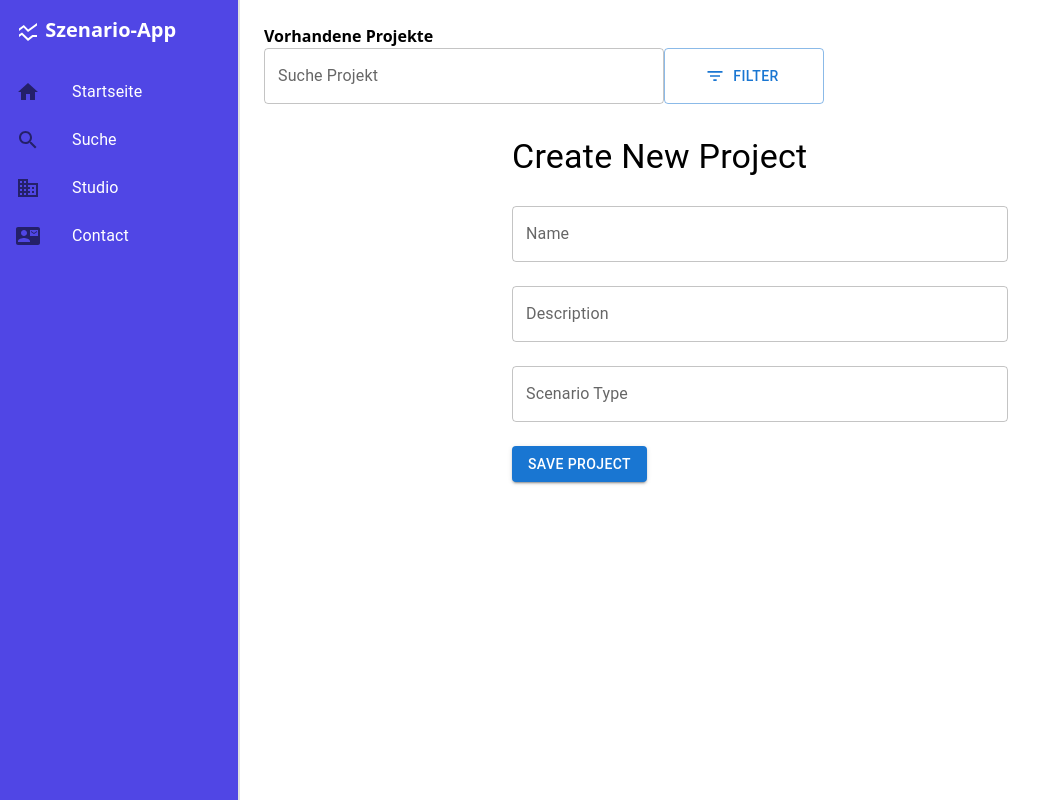
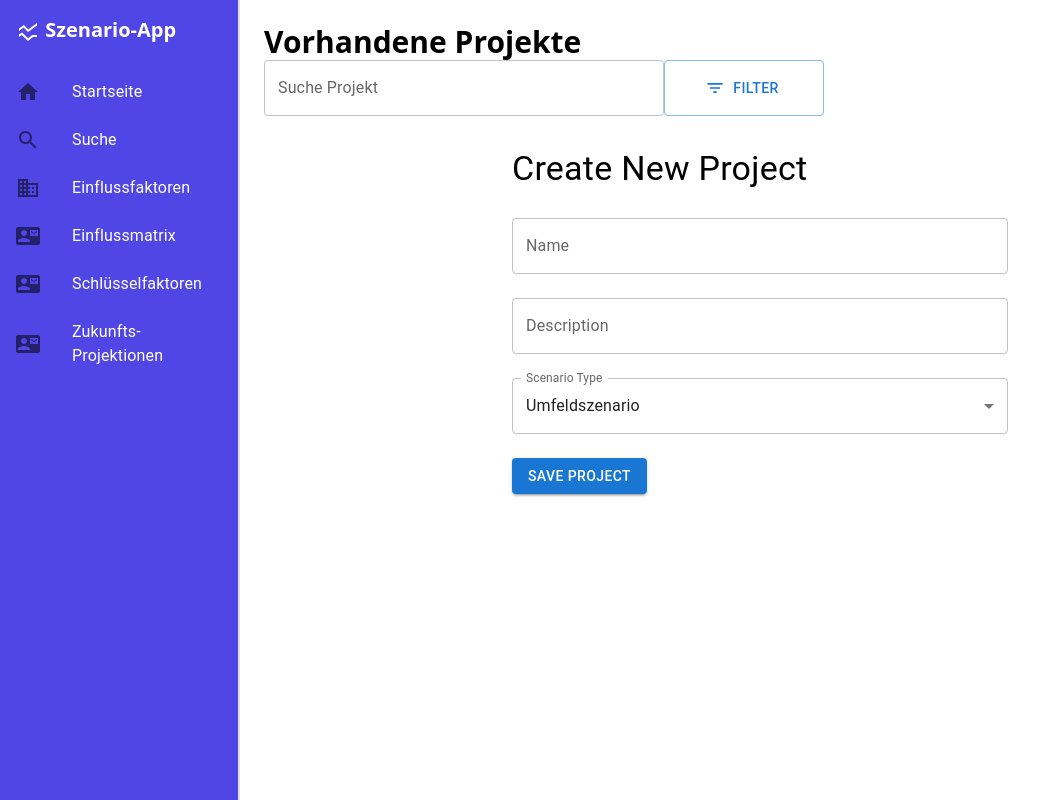
Before and after one commit to WWI2021G/scenario-manager, a Next.js app in the folder frontend/: page / in a window 1280 px wide. Both pictures are taken after a click on the button "ERSTELLE NEUES PROJEKT". Shown: the whole page, without its empty margins (0-1055 px from the left). Built offline with nearby package versions, Linux system fonts and the light colour scheme.

Commit message:
feat: Added ability to modify keyFactor

```diff
--- a/frontend/src/app/page.tsx
+++ b/frontend/src/app/page.tsx
@@ -26,7 +26,7 @@ export default function Home() {
 
   return (
     <>
-      <div className="font-bold text-md">Vorhandene Projekte</div>
+      <div className="font-bold text-3xl">Vorhandene Projekte</div>
       <div className="flex flex-row">
         <TextField className="my-4 w-[400px]" label="Suche Projekt" variant="outlined" />
         <Button className="text-black my-4 mx-2 w-40 justify-center border-gray-400" variant={"outlined"}
--- a/frontend/src/components/main/InfluencingMatrix.tsx
+++ b/frontend/src/components/main/InfluencingMatrix.tsx
@@ -39,7 +39,7 @@ const InfluencMatrixComponent: React.FC = () => {
   return (
     <Box sx={{ width: '80%', margin: '0 auto', mt: 4 }}>
       <Typography variant="h4" component="h1" gutterBottom>
-        Influence Matrix
+        Einflussmatrix
       </Typography>
       <TableContainer>
         <Table sx={{ borderCollapse: 'collapse' }}>
--- a/frontend/src/components/main/KeyFactorForm.tsx
+++ b/frontend/src/components/main/KeyFactorForm.tsx
@@ -1,16 +1,14 @@
-import React, { useState } from 'react';
+import React, { useState, useEffect } from 'react';
+import { TextField, Button, Box } from '@mui/material';
 import { KeyFactor } from '@/types';
-import Box from '@mui/material/Box';
-import TextField from '@mui/material/TextField';
-import Button from '@mui/material/Button';
-import MenuItem from '@mui/material/MenuItem';
 
 interface KeyFactorFormProps {
   onSubmit: (keyFactor: KeyFactor) => void;
   onCancel: () => void;
+  initialData?: KeyFactor | null;
 }
 
-const KeyFactorForm: React.FC<KeyFactorFormProps> = ({ onSubmit, onCancel }) => {
+const KeyFactorForm: React.FC<KeyFactorFormProps> = ({ onSubmit, onCancel, initialData }) => {
   const [keyFactor, setKeyFactor] = useState<KeyFactor>({
     id: 0,
     title: '',
@@ -19,12 +17,15 @@ const KeyFactorForm: React.FC<KeyFactorFormProps> = ({ onSubmit, onCancel }) =>
     currentStateDescription: '',
   });
 
+  useEffect(() => {
+    if (initialData) {
+      setKeyFactor(initialData);
+    }
+  }, [initialData]);
+
   const handleChange = (e: React.ChangeEvent<HTMLInputElement>) => {
     const { name, value } = e.target;
-    setKeyFactor({
-      ...keyFactor,
-      [name]: value,
-    });
+    setKeyFactor({ ...keyFactor, [name]: value });
   };
 
   const handleSubmit = (e: React.FormEvent) => {
@@ -33,46 +34,57 @@ const KeyFactorForm: React.FC<KeyFactorFormProps> = ({ onSubmit, onCancel }) =>
   };
 
   return (
-    <Box component="form" onSubmit={handleSubmit}>
+    <Box
+      component="form"
+      onSubmit={handleSubmit}
+      sx={{
+        display: 'flex',
+        flexDirection: 'column',
+        gap: 2,
+        maxWidth: '800px',
+        margin: '0 auto',
+      }}
+    >
       <TextField
         label="Title"
         name="title"
         value={keyFactor.title}
         onChange={handleChange}
-        fullWidth
-        margin="normal"
+        required
       />
       <TextField
         label="Description"
         name="description"
         value={keyFactor.description}
         onChange={handleChange}
-        fullWidth
-        margin="normal"
+        required
+        multiline
+        rows={4}
       />
       <TextField
         label="Property"
         name="property"
         value={keyFactor.property}
         onChange={handleChange}
-        fullWidth
-        margin="normal"
+        required
       />
       <TextField
         label="Current State Description"
         name="currentStateDescription"
         value={keyFactor.currentStateDescription}
         onChange={handleChange}
-        fullWidth
-        margin="normal"
+        required
+        multiline
+        rows={4}
       />
-
-      <Button type="submit" variant="contained" className='bg-primary hover:bg-primary-hover mr-4'>
-        Add KeyFactor Description
-      </Button>
-      <Button type="button" variant="contained" color="secondary" onClick={onCancel}>
-        Back
-      </Button>
+      <Box sx={{ display: 'flex', justifyContent: 'space-between' }}>
+        <Button variant="contained" color="primary" type="submit">
+          {initialData ? 'Update KeyFactor' : 'Add KeyFactor'}
+        </Button>
+        <Button variant="outlined" color="secondary" onClick={onCancel}>
+          Cancel
+        </Button>
+      </Box>
     </Box>
   );
 };
--- a/frontend/src/components/main/ScenarioProjectForm.tsx
+++ b/frontend/src/components/main/ScenarioProjectForm.tsx
@@ -1,7 +1,8 @@
-import * as React from 'react';
-import { useState } from 'react';
-import { Box, Button, TextField, Typography, List, ListItem, ListItemText } from '@mui/material';
-import { InfluencingFactor, ScenarioProject } from "@/types";
+import * as React from "react";
+import { useState } from "react";
+import { Box, Button, FormControl, InputLabel, MenuItem, Select, TextField, Typography } from "@mui/material";
+import { ScenarioProject, ScenarioType } from "@/types";
+import { SelectChangeEvent } from "@mui/material/Select";
 
 export default function ScenarioProjectForm({ onSave }: { onSave: (project: ScenarioProject) => void }) {
   const [project, setProject] = useState<ScenarioProject>({
@@ -11,12 +12,23 @@ export default function ScenarioProjectForm({ onSave }: { onSave: (project: Scen
     keyFactors: [],
     futureProjections: [],
     projectionBundles: [],
-    scenarioType: '',
+    scenarioType: ScenarioType.Umfeldszenario,
   });
 
   const handleChange = (e: React.ChangeEvent<HTMLInputElement>) => {
     const { name, value } = e.target;
-    setProject({ ...project, [name]: value });
+    setProject(prevProject => ({
+      ...prevProject,
+      [name]: value
+    }));
+  };
+
+  const handleSelectChange = (e: SelectChangeEvent<ScenarioType>) => {
+    const { name, value } = e.target;
+    setProject(prevProject => ({
+      ...prevProject,
+      [name]: value as ScenarioType
+    }));
   };
 
   const handleSubmit = (e: React.FormEvent) => {
@@ -29,8 +41,13 @@ export default function ScenarioProjectForm({ onSave }: { onSave: (project: Scen
       keyFactors: [],
       futureProjections: [],
       projectionBundles: [],
-      scenarioType: '',
+      scenarioType: ScenarioType.Umfeldszenario,
     });
+  };
+
+  const handleCancel = () => {
+    // Placeholder function for cancel
+
   };
 
   return (
@@ -57,16 +74,22 @@ export default function ScenarioProjectForm({ onSave }: { onSave: (project: Scen
           margin="normal"
           variant="outlined"
         />
-        <TextField
-          label="Scenario Type"
-          name="scenarioType"
-          value={project.scenarioType}
-          onChange={handleChange}
-          fullWidth
-          margin="normal"
-          variant="outlined"
-        />
-        <Button type="submit" variant="contained" color="primary" sx={{ mt: 2 }}>
+        <FormControl fullWidth margin="normal">
+          <InputLabel>Scenario Type</InputLabel>
+          <Select
+            name="scenarioType"
+            value={project.scenarioType}
+            onChange={handleSelectChange}
+            label="Scenario Type"
+          >
+            {Object.values(ScenarioType).map((type) => (
+              <MenuItem key={type} value={type}>
+                {type}
+              </MenuItem>
+            ))}
+          </Select>
+        </FormControl>
+        <Button type="submit" variant="contained" className='bg-primary hover:bg-primary-hover' sx={{ mt: 2 }}>
           Save Project
         </Button>
       </form>
--- a/frontend/src/components/sub/Sidebar.tsx
+++ b/frontend/src/components/sub/Sidebar.tsx
@@ -9,7 +9,7 @@ import ListItemText from '@mui/material/ListItemText';
 import HomeIcon from '@mui/icons-material/Home';
 import ContactMailIcon from '@mui/icons-material/ContactMail';
 import BusinessIcon from '@mui/icons-material/Business';
-import { useRouter } from 'next/navigation';
+import { useRouter, usePathname } from 'next/navigation';
 import Search from "@mui/icons-material/Search";
 import { SsidChart } from "@mui/icons-material";
 
@@ -17,6 +17,7 @@ const drawerWidth = 240;
 
 const SideNavbar = () => {
   const router = useRouter();
+  const pathname = usePathname();
 
   const handleNavigation = (path: string) => {
     router.push(path);
@@ -35,16 +36,21 @@ const SideNavbar = () => {
         color: 'white',
       }}
     >
-      <div className="m-4 font-bold text-xl"><SsidChart/> Szenario-App</div>
+      <div className="m-4 font-bold text-xl"><SsidChart /> Szenario-App</div>
       <List>
         {[
           { text: 'Startseite', icon: <HomeIcon />, path: '/' },
           { text: 'Suche', icon: <Search />, path: '/about' },
-          { text: 'Studio', icon: <BusinessIcon />, path: '/studio' },
-          { text: 'Contact', icon: <ContactMailIcon />, path: '/contact' },
+          { text: 'Einflussfaktoren', icon: <BusinessIcon />, path: '/influencing-factors' },
+          { text: 'Einflussmatrix', icon: <ContactMailIcon />, path: '/influence-matrix' },
+          { text: 'Schlüsselfaktoren', icon: <ContactMailIcon />, path: '/keyfactors' },
+          { text: 'Zukunfts-Projektionen', icon: <ContactMailIcon />, path: '/future-projection' },
         ].map((item) => (
           <ListItem key={item.text} disablePadding>
-            <ListItemButton className="mx-2 rounded-md hover:bg-[#4438ca]" onClick={() => handleNavigation(item.path)}>
+            <ListItemButton
+              className={`m-2 rounded-md ${pathname === item.path ? 'bg-[#4438ca]' : 'hover:bg-[#4438ca]'}`}
+              onClick={() => handleNavigation(item.path)}
+            >
               <ListItemIcon className='text-white'>{item.icon}</ListItemIcon>
               <ListItemText primary={item.text} />
             </ListItemButton>
--- a/frontend/src/pages/future-projection/index.tsx
+++ b/frontend/src/pages/future-projection/index.tsx
@@ -5,7 +5,7 @@ import FutureProjectionForm from "@/components/main/FutureProjectionForm";
 const KeyFactorsPage: React.FC = () => {
   return (
     <RootLayout>
-      <h1>Future Projections</h1>
+      <h1 className='text-3xl font-bold my-4'>Future Projections</h1>
       <FutureProjectionForm />
     </RootLayout>
   );
--- a/frontend/src/pages/influencing-factors/index.tsx
+++ b/frontend/src/pages/influencing-factors/index.tsx
@@ -28,7 +28,7 @@ export default function InfluencingFactorsPage() {
   return (
     <RootLayout>
     <Box sx={{ width: '80%', margin: '0 auto', mt: 4 }}>
-      <h1 className='text-2xl my-4 font-bold'>Einflussfaktorenliste</h1>
+      <h1 className='text-3xl my-4 font-bold'>Einflussfaktorenliste</h1>
       <h2 className='text-lg my-2'>{currentSelectedProject}</h2>
       <Button variant="contained" className={'bg-primary hover:bg-primary-hover'} onClick={handleCreate} sx={{ mb: 2 }}>
         Create New Influencing Factor
--- a/frontend/src/pages/keyfactors/index.tsx
+++ b/frontend/src/pages/keyfactors/index.tsx
@@ -5,7 +5,7 @@ import KeyFactorTable from '@/components/sub/KeyFactorTable';
 const KeyFactorsPage: React.FC = () => {
   return (
     <RootLayout>
-      <h1>Key Factors</h1>
+      <h1 className='text-3xl my-4 font-bold'>Schlüsselfaktoren</h1>
       <KeyFactorTable />
     </RootLayout>
   );
--- a/frontend/src/types.ts
+++ b/frontend/src/types.ts
@@ -7,6 +7,15 @@ export enum Probability {
 export enum ProjectionType {
   TREND = 'TREND',
   EXTREME = 'EXTREME',
+}
+
+export enum ScenarioType {
+  Umfeldszenario = "Umfeldszenario",
+  LangfristigesUmfeldszenario = "LangfristigesUmfeldszenario",
+  KurzfristigesUmfeldszenario = "KurzfristigesUmfeldszenario",
+  Systemszenario = "Systemszenario",
+  RisikomeidendesSystemszenario = "RisikomeidendesSystemszenario",
+  RisikosuchendesSystemszenario = "RisikosuchendesSystemszenario",
 }
 
 export interface KeyFactor {
@@ -44,7 +53,7 @@ export interface ScenarioProject {
   keyFactors: KeyFactor[];
   futureProjections: FutureProjection[];
   projectionBundles: ProjectionBundle[];
-  scenarioType: string; // Assuming ScenarioType is a string for simplicity
+  scenarioType: ScenarioType;
 }
 
 
```
Also changed, not shown: frontend/src/components/sub/KeyFactorTable.tsx (+31 -5 lines).
